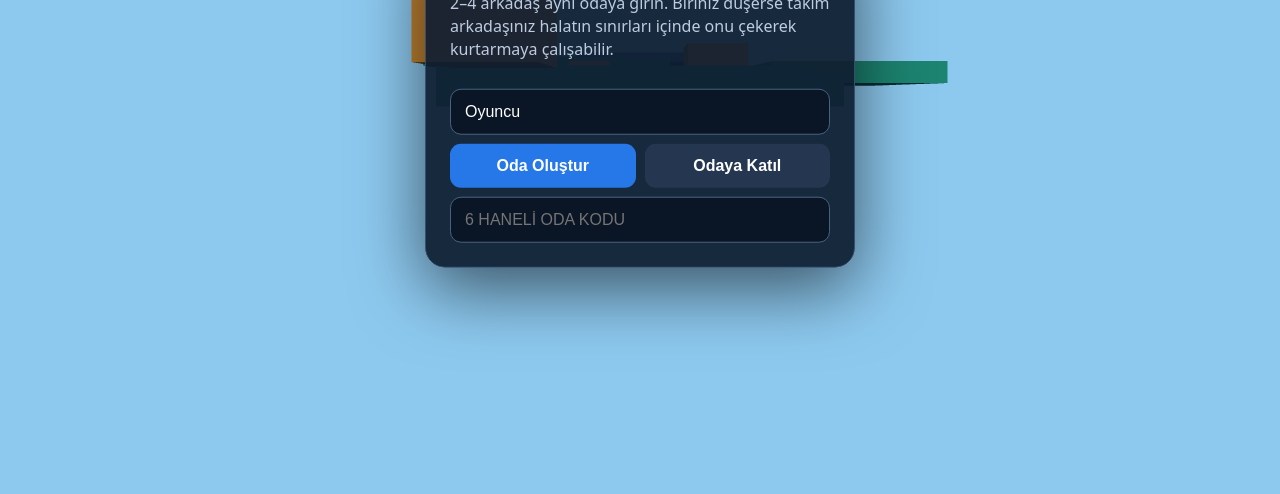
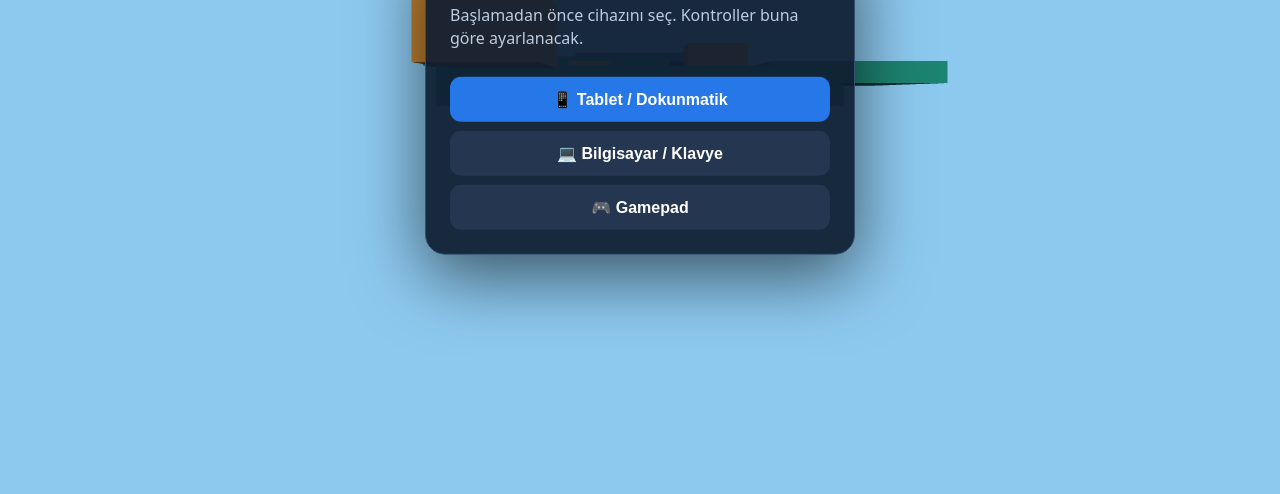
Before and after one commit to emrePRO266/50halat, a plain HTML site: page index.html in a window 1280 px wide. Shown: the part 306-800 px from the top of the page. Drawn offline with nearby package versions, Linux system fonts and the light colour scheme; animation ran at ten frames a second.

Commit message:
Add device selection, first-person view and player colors

```diff
--- a/index.html
+++ b/index.html
@@ -22,11 +22,12 @@ button{background:#2677e8;border:0;font-weight:700;cursor:pointer}button.seconda
 </head>
 <body>
 <div id="game"></div>
+<section id="deviceSelect" class="panel"><h1>🎮 Nasıl oynayacaksın?</h1><p>Başlamadan önce cihazını seç. Kontroller buna göre ayarlanacak.</p><button data-mode="tablet">📱 Tablet / Dokunmatik</button><button data-mode="computer" class="secondary">💻 Bilgisayar / Klavye</button><button data-mode="gamepad" class="secondary">🎮 Gamepad</button></section>
 <div id="hud" class="hidden"><div class="pill" id="roomLabel">ODA</div><div class="pill" id="playersLabel">Oyuncu: 1/4</div></div>
 <div id="help" class="hidden">WASD: Hareket · SPACE: Zıpla · Halat en fazla 6 birim uzar</div>
 <div id="mobile" class="hidden"><button data-key="w">▲</button><button data-key="a">◀</button><button data-key="d">▶</button><button data-key="s">▼</button><button data-key=" ">Zıpla</button></div>
 <div id="toast"></div>
-<section id="menu" class="panel">
+<section id="menu" class="panel hidden">
 <h1>🪢 Halatlı Parkur 3D</h1>
 <p>2–4 arkadaş aynı odaya girin. Biriniz düşerse takım arkadaşınız halatın sınırları içinde onu çekerek kurtarmaya çalışabilir.</p>
 <input id="nickname" maxlength="20" placeholder="Oyuncu adın" value="Oyuncu">
@@ -44,7 +45,7 @@ const SUPABASE_KEY = "sb_publishable_kSKf7EpaNNdE1lxrDj5oAg_e-Jq83jw";
 const db = window.supabase.createClient(SUPABASE_URL,SUPABASE_KEY);
 const $=id=>document.getElementById(id);
 let playerId=crypto.randomUUID();
-let room=null, me=null, channel=null, others=new Map(), started=false, lastSend=0, lastDb=0;
+let room=null, me=null, channel=null, others=new Map(), started=false, lastSend=0, lastDb=0, controlMode=null;
 const MAX_ROPE=6, keys={};
 function toast(t){$("toast").textContent=t;$("toast").style.display="block";setTimeout(()=>$("toast").style.display="none",2300)}
 function code(){return Math.random().toString(36).slice(2,8).toUpperCase()}
@@ -73,7 +74,7 @@ async function joinRoom(){
  room=r;me=p;await enterRoom();
 }
 async function enterRoom(){
- $("menu").querySelectorAll("input,.row").forEach(x=>x.classList.add("hidden"));
+ setOwnColor(me.slot);$("menu").querySelectorAll("input,.row").forEach(x=>x.classList.add("hidden"));
  $("waiting").classList.remove("hidden");$("waitingText").textContent="Oda kodu: "+room.join_code+" · Arkadaşlarına kodu gönder.";
  $("startBtn").classList.toggle("hidden",room.host_id!==playerId);
  $("hud").classList.remove("hidden");$("help").classList.remove("hidden");$("mobile").classList.remove("hidden");
@@ -100,8 +101,9 @@ $("createBtn").onclick=createRoom;$("joinBtn").onclick=joinRoom;
 $("copyBtn").onclick=()=>navigator.clipboard?.writeText(room.join_code).then(()=>toast("Oda kodu kopyalandı."));
 $("startBtn").onclick=async()=>{await db.from("game_rooms").update({status:"running"}).eq("id",room.id);beginGame()};
 function beginGame(){started=true;$("menu").classList.add("hidden");toast("Parkur başladı! Takımını bırakma.");}
-window.addEventListener("keydown",e=>{keys[e.key.toLowerCase()]=true;if(e.key===" ")e.preventDefault()});
+window.addEventListener("keydown",e=>{if(controlMode==="computer")keys[e.key.toLowerCase()]=true;if(e.key===" ")e.preventDefault()});
 window.addEventListener("keyup",e=>keys[e.key.toLowerCase()]=false);
+document.querySelectorAll("#deviceSelect [data-mode]").forEach(b=>b.onclick=()=>{controlMode=b.dataset.mode;$("deviceSelect").classList.add("hidden");$("menu").classList.remove("hidden");$("mobile").classList.toggle("hidden",controlMode!=="tablet");$("help").textContent=controlMode==="tablet"?"Ekrandaki tuşlarla hareket et · Zıpla":controlMode==="gamepad"?"Gamepad: Sol çubukla hareket · A/B: Zıpla":"WASD: Hareket · SPACE: Zıpla"});
 document.querySelectorAll("#mobile button").forEach(b=>{
  const k=b.dataset.key;b.addEventListener("pointerdown",e=>{e.preventDefault();keys[k]=true});
  ["pointerup","pointerleave","pointercancel"].forEach(ev=>b.addEventListener(ev,()=>keys[k]=false));
@@ -118,21 +120,31 @@ const colliders=[];
 platform(0,-.5,0,12,1,12,0x274e70);
 platform(0,.1,-9,5,.5,4);platform(5,.5,-15,4,.5,4);platform(-1,1,-21,4,.5,4);platform(-7,1.5,-27,5,.5,4);platform(0,2,-34,7,.5,6,0x2476cf);
 for(let i=0;i<5;i++){const b=new THREE.Mesh(new THREE.BoxGeometry(1,.6,1),obstacleMat);b.position.set((i%2?1:-1)*1.3,.55,-5-i*5);b.castShadow=true;scene.add(b)}
-const playerMat=mat(0x2563eb),remoteMats=[mat(0xe85d75),mat(0xf0b429),mat(0x9b72cf)];
+const playerColors=[0x2563eb,0xe85d75,0xf0b429,0x9b72cf];
+function colorForSlot(slot){return playerColors[((slot??0)%playerColors.length+playerColors.length)%playerColors.length]}
+const playerMat=mat(colorForSlot(0)),remoteMats=playerColors.map(c=>mat(c));
 function makeAvatar(material){const g=new THREE.Group();const body=new THREE.Mesh(new THREE.CapsuleGeometry(.38,.7,4,8),material);body.position.y=.75;body.castShadow=true;g.add(body);const head=new THREE.Mesh(new THREE.SphereGeometry(.25,12,10),mat(0xffd6ad));head.position.y=1.42;g.add(head);scene.add(g);return g}
-const avatar=makeAvatar(playerMat);const remoteAvatars=new Map();
-let pos=new THREE.Vector3(0,0,2),vel=new THREE.Vector3(),grounded=false;
+const avatar=makeAvatar(playerMat);avatar.visible=false;const remoteAvatars=new Map();
+const sleeveMat=mat(colorForSlot(0));
+function setOwnColor(slot){sleeveMat.color.setHex(colorForSlot(slot));}
+function makeSleeve(x){const m=new THREE.Mesh(new THREE.CapsuleGeometry(.095,.38,3,7),sleeveMat);m.position.set(x,-.42,-.72);camera.add(m);return m}
+makeSleeve(-.32);makeSleeve(.32);
+const remoteColorMats=new Map();
+function remoteMaterial(slot){const c=colorForSlot(slot);if(!remoteColorMats.has(c))remoteColorMats.set(c,mat(c));return remoteColorMats.get(c)}
+let pos=new THREE.Vector3(0,0,2),vel=new THREE.Vector3(),grounded=false,lastFacing=new THREE.Vector3(0,0,-1);
 const ropeMat=new THREE.LineBasicMaterial({color:0xffe08a,linewidth:3});const ropes=new Map();
 function lineFor(id){if(!ropes.has(id)){const geo=new THREE.BufferGeometry().setFromPoints([new THREE.Vector3(),new THREE.Vector3()]);const l=new THREE.Line(geo,ropeMat);scene.add(l);ropes.set(id,l)}return ropes.get(id)}
 function updateRemote(){
- for(const [id,p] of others){if(!remoteAvatars.has(id))remoteAvatars.set(id,makeAvatar(remoteMats[p.slot%remoteMats.length]));
+ for(const [id,p] of others){if(!remoteAvatars.has(id))remoteAvatars.set(id,makeAvatar(remoteMaterial(p.slot)));
  const a=remoteAvatars.get(id);a.position.set(p.x,p.y,p.z);const l=lineFor(id);l.geometry.setFromPoints([new THREE.Vector3(pos.x,pos.y+.9,pos.z),new THREE.Vector3(p.x,p.y+.9,p.z)])}
  for(const [id,a] of remoteAvatars)if(!others.has(id)){scene.remove(a);remoteAvatars.delete(id);if(ropes.has(id)){scene.remove(ropes.get(id));ropes.delete(id)}}
 }
+function readGamepad(){if(controlMode!=="gamepad")return;const pads=navigator.getGamepads?.()||[];const gp=Array.from(pads).find(Boolean);if(!gp)return;const dead=.18;const x=Math.abs(gp.axes[0]||0)>dead?gp.axes[0]:0,z=Math.abs(gp.axes[1]||0)>dead?gp.axes[1]:0;keys.a=x<-.1;keys.d=x>.1;keys.w=z<-.1;keys.s=z>.1;keys[" "]=!!(gp.buttons[0]?.pressed||gp.buttons[1]?.pressed)}
 function physics(dt){
  if(!started)return;
+ readGamepad();
  const forward=new THREE.Vector3((keys.d?1:0)-(keys.a?1:0),0,(keys.s?1:0)-(keys.w?1:0));
- if(forward.lengthSq()>0)forward.normalize();
+ if(forward.lengthSq()>0){forward.normalize();lastFacing.copy(forward)}
  vel.x=forward.x*6;vel.z=forward.z*6;
  if(keys[" "]&&grounded){vel.y=8;grounded=false}
  vel.y-=19*dt;
@@ -152,8 +164,8 @@ function physics(dt){
   }
  }
  if(pos.y < -10){pos.set(0,1,2);vel.set(0,0,0);toast("Düştün! Başlangıç noktasına döndün.")}
- avatar.position.copy(pos);avatar.rotation.y=Math.atan2(forward.x,forward.z);
- camera.position.lerp(new THREE.Vector3(pos.x+8,pos.y+7,pos.z+11),.08);camera.lookAt(pos.x,pos.y+.5,pos.z-3);
+ avatar.position.copy(pos);avatar.rotation.y=Math.atan2(lastFacing.x,lastFacing.z);
+ camera.position.set(pos.x,pos.y+1.48,pos.z);camera.lookAt(pos.x+lastFacing.x,pos.y+1.35,pos.z+lastFacing.z);
 }
 async function sendState(now){
  if(!me||!room||!started||now-lastSend<120)return;lastSend=now;
```
